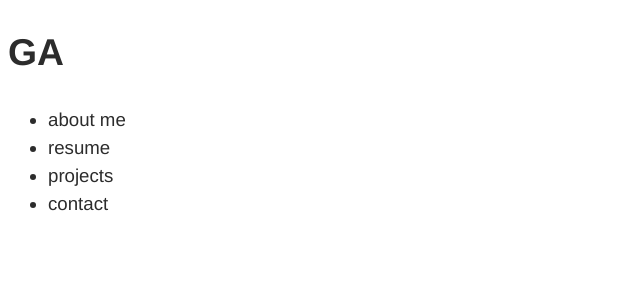
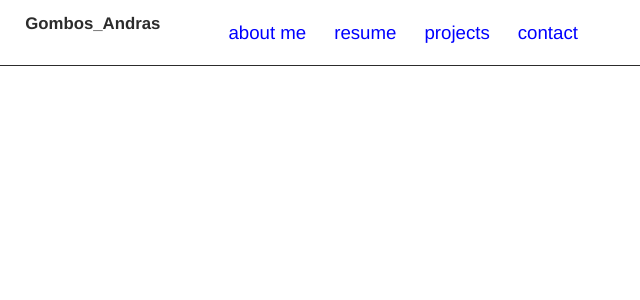
Before and after one commit to andrisgombos/homepage, a React (Create React App) app: page / in a window 1280 px wide. Shown: the top 300 px of the page, without its empty margins (0-640 px from the left). Built offline with nearby package versions, Linux system fonts and the light colour scheme.

Commit message:
main page start

```diff
--- a/src/App.css
+++ b/src/App.css
@@ -4,4 +4,5 @@ body {
     font-size: 14pt;
     font-weight: normal;
     line-height: 1.5;
+    margin: 0;
 }
--- a/src/components/header.tsx
+++ b/src/components/header.tsx
@@ -1,14 +1,46 @@
 import React from 'react';
 import styled from 'styled-components';
 
+
+// Styling details for the navbar
+
 const Navbar = styled.div`
-    npmcolor: palevioletred;
+    width: 100%;
+    display: flex;
+    flex-direction: row;
+    height: 3.5em;
+    left: 0;
+    top: 0;
+    position: fixed;
+    z-index: 100;
+    border-bottom: solid 1px #2c2c2c;
+
+    h1 {
+        display: inline;
+        font-size: 0.9em;
+        padding: 0 0 0 1.5em;
+    }
+
+    ul {
+        width: 100%;
+        left: 0;
+        display: flex;
+        color: blue;
+        list-style: none;
+        }
+    li {
+        margin-left: 1.5em;
+        display: inline-block;
+        padding-left: 0;
+        color: blue;
+    }
+
 `
 
 const Header = () => (
   <>
     <Navbar>
-        <h1>GA</h1>
+        <h1>Gombos_Andras</h1>
         <ul>
             <li>about me</li>
             <li>resume</li>
--- a/src/index.css
+++ b/src/index.css
@@ -1,4 +1,4 @@
-/* body {
+body {
   margin: 0;
   font-family: -apple-system, BlinkMacSystemFont, 'Segoe UI', 'Roboto', 'Oxygen',
     'Ubuntu', 'Cantarell', 'Fira Sans', 'Droid Sans', 'Helvetica Neue',
@@ -6,8 +6,3 @@
   -webkit-font-smoothing: antialiased;
   -moz-osx-font-smoothing: grayscale;
 }
-
-code {
-  font-family: source-code-pro, Menlo, Monaco, Consolas, 'Courier New',
-    monospace;
-} */
```
Also changed, not shown: src/components/main.tsx (added, +9 -0 lines).
